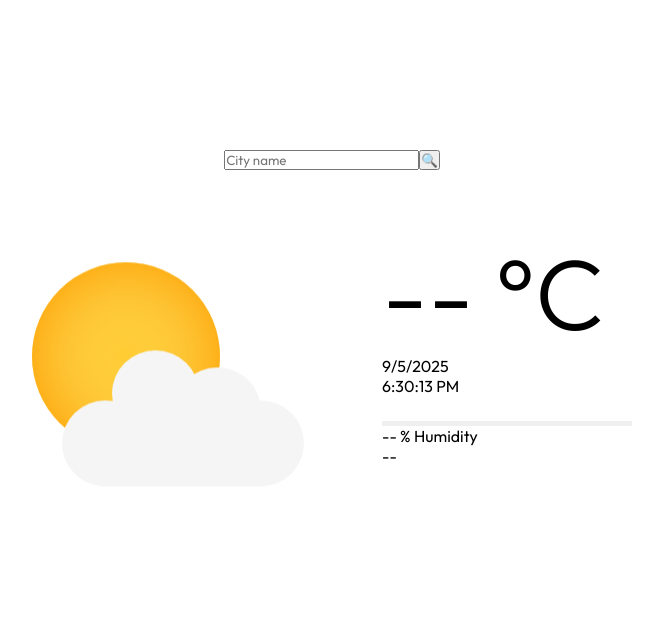
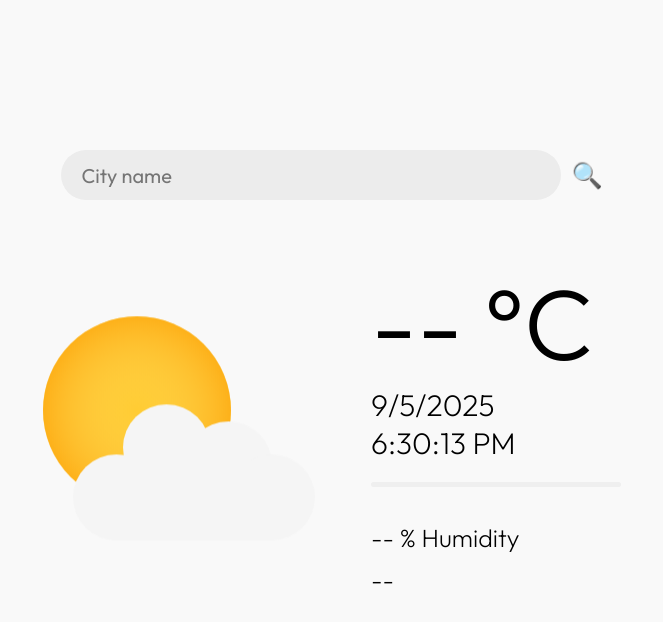
Before and after one commit to Kanaphat4539/Project-Weather-App, a plain HTML site: page frontend/index.html in a window 1280 px wide. Shown: the whole page, without its empty margins (308-971 px from the left). Drawn offline with Linux system fonts and the light colour scheme.

Commit message:
Added new stylish

```diff
--- a/frontend/style.css
+++ b/frontend/style.css
@@ -2,109 +2,140 @@
 
 * {
   font-family: "Outfit", sans-serif;
-  font-optical-sizing: auto;
   margin: 0;
   padding: 0;
+  box-sizing: border-box;
 }
 
+body {
+  background-color: #f9f9f9;
+}
+
+/* ===== Search Section ===== */
 .search {
   margin-top: 150px;
   display: flex;
   justify-content: center;
-  /*border: 1px solid red;*/
+  gap: 10px;
 }
 
-.search-bar {
-  width: 500px;
+#search-txt {
+  width: 100%;
+  max-width: 500px;
   height: 50px;
   border-radius: 25px;
   border: none;
   background-color: #ECECEC;
+  font-size: 20px;
+  padding: 0 20px;
 }
 
-.search-btn {
+#search-btn {
   font-size: 25px;
-  text-decoration: none;
-  position: absolute;
-  margin-left: 425px;
-  margin-top: 7px;
+  background: none;
+  border: none;
+  cursor: pointer;
 }
 
+/* ===== Container ===== */
 .container {
   margin-top: 60px;
+  margin-bottom: 15rem;
   display: flex;
   justify-content: center;
 }
 
-.icon {
-  /*border: 1px solid red;*/
-  margin-top: 40px;
-  margin-right: 350px;
+/* ===== Content Layout ===== */
+.content {
+  display: flex;
+  align-items: flex-start;
+  gap: 50px;
 }
 
+.icon {
+  margin-top: 4rem;
+  position: relative;
+  width: 150px;
+  height: 150px;
+}
+
+/* ===== Animations ===== */
 @keyframes up {
-  0%   { transform: translateY(0); }
+  0%, 100% { transform: translateY(0); }
   50% { transform: translateY(-10px); }
 }
 
 @keyframes down {
-  0%   { transform: translateY(0); }
+  0%, 100% { transform: translateY(0); }
   50% { transform: translateY(7px); }
 }
 
 #sun {
   position: absolute;
+  top: 0;
+  left: 0;
   animation: up 3s ease-in-out infinite;
 }
 
 #cloud {
   position: absolute;
-  margin-top: 75px;
-  margin-left: 30px;
+  top: 75px;
+  left: 30px;
   z-index: 1;
   animation: down 3s ease-in-out infinite;
-
 }
 
-.content {
-  /*border: 1px solid red;*/
-  display: flex;
+/* ===== Right Side ===== */
+.right {
+  margin-left: 8rem;
+  display: grid;
+  gap: 20px;
 }
 
 #temp {
-  /*border: 1px solid red;*/
   font-size: 100px;
   font-weight: 300;
 }
 
-#days {
+#date, #time {
   font-size: 30px;
   font-weight: 250;
 }
 
-.right {
-  display: grid;
-  /*border: 1px solid red;*/
-}
-
+/* Divider */
 #divider {
-  margin-top: 25px;
-  display: flex;
-  justify-content: center;
-  align-items: center;
   width: 250px;
   height: 5px;
   background-color: #EFEFEF;
+  border-radius: 5px;
+  justify-self: center;
 }
 
-#humidity {
-  margin-top: 25px;
+/* Humidity & City */
+#humidity-div,
+#city-name {
   font-size: 25px;
   font-weight: 250;
 }
 
-#city {
+#humidity-div {
+  margin-top: 15px;
+}
+
+#city-name {
   margin-top: 10px;
-  font-size: 25px;
-  font-weight: 250;
 }
+
+/* ===== Footer (optional) ===== */
+.footer {
+  margin-top: 40px;
+  text-align: center;
+  font-size: 14px;
+  color: #666;
+}
+
+.footer a {
+  color: #333;
+  text-decoration: none;
+  font-weight: 500;
+}
```
